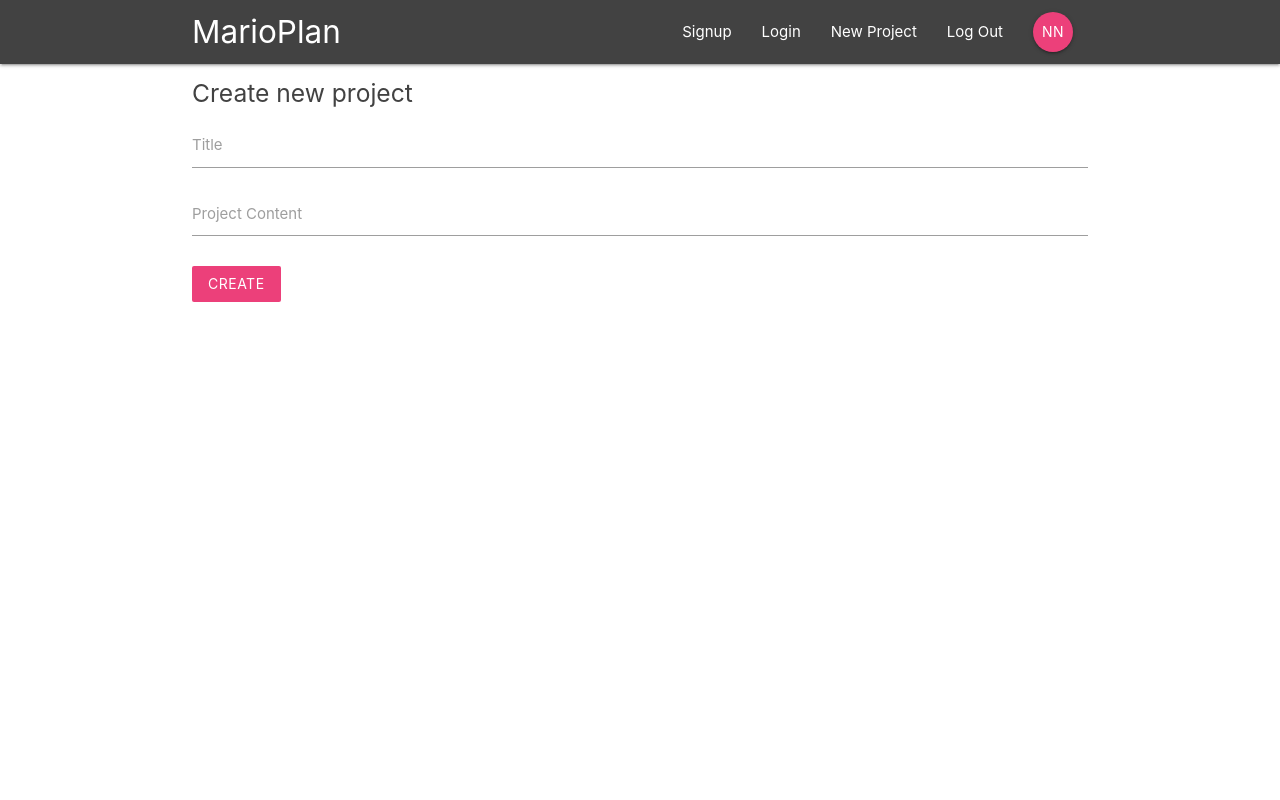
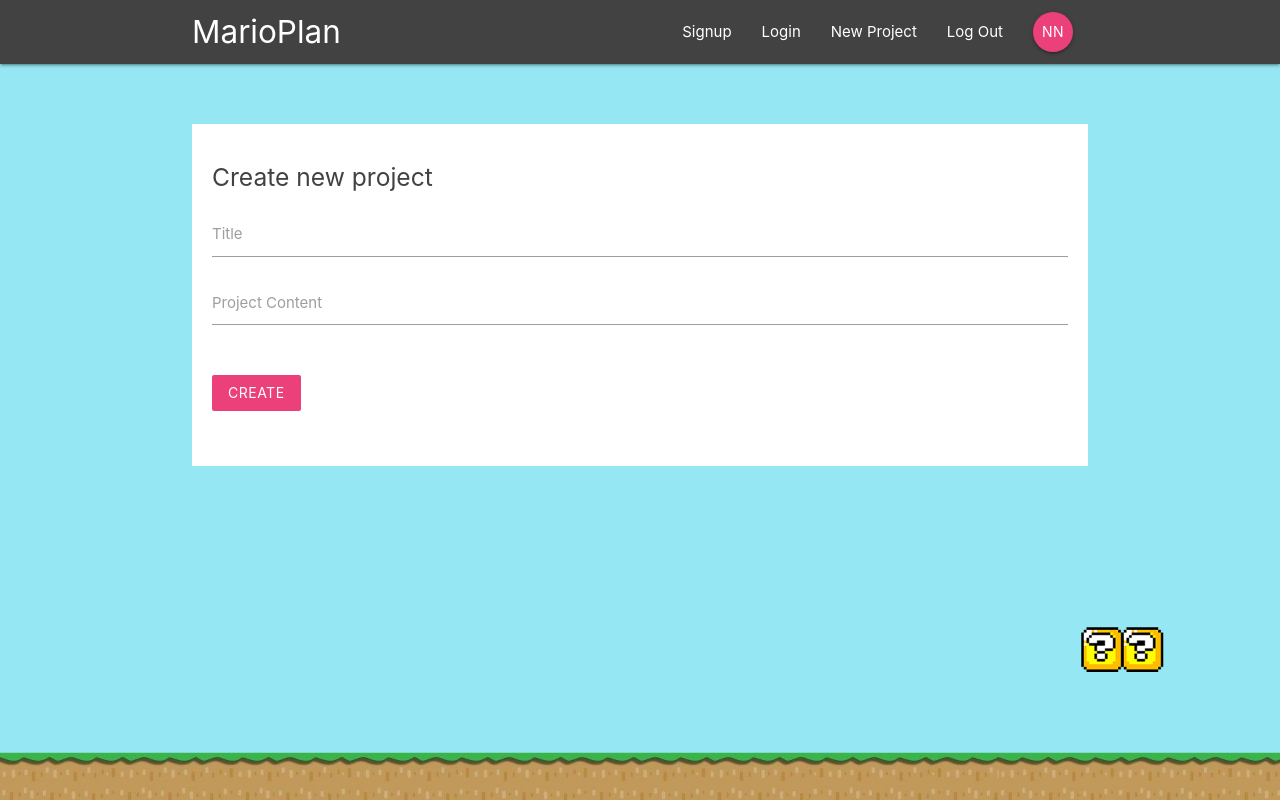
Before and after one commit to Werstern/react-redux-firebase-app, a React (Create React App) app: page /create in a window 1280 px wide. Built offline with nearby package versions, Linux system fonts and the light colour scheme.

Commit message:
modified nav links and css file

```diff
--- a/src/components/layout/SignedInLinks.js
+++ b/src/components/layout/SignedInLinks.js
@@ -4,7 +4,7 @@
 const SignedInLinks = () => {
   return (
     <ul className="right">
-      <li><NavLink to='/'>New Project</NavLink></li>
+      <li><NavLink to='/create'>New Project</NavLink></li>
       <li><NavLink to='/'>Log Out</NavLink></li>
       <li><NavLink to='/' className="btn btn-floating pink lighten-1">NN</NavLink></li>
     </ul>
--- a/src/components/layout/SignedOutLinks.js
+++ b/src/components/layout/SignedOutLinks.js
@@ -4,8 +4,8 @@
 const SignedOutLinks = () => {
   return (
     <ul className="right">
-      <li><NavLink to='/'>Signup</NavLink></li>
-      <li><NavLink to='/'>Login</NavLink></li>
+      <li><NavLink to='/signup'>Signup</NavLink></li>
+      <li><NavLink to='/signin'>Login</NavLink></li>
     </ul>
   );
 }
--- a/src/components/projects/CreateProject.js
+++ b/src/components/projects/CreateProject.js
@@ -8,7 +8,7 @@
 
   handleChange = (e) => {
     this.setState({
-      [e.target.id]:e.target.value
+      [e.target.id]: e.target.value
     })
   }
 
--- a/src/index.css
+++ b/src/index.css
@@ -1,3 +1,7 @@
+html {
+  min-height: 100%;
+}
+
 body {
   margin: 0;
   padding: 0;
@@ -6,9 +10,26 @@
     sans-serif;
   -webkit-font-smoothing: antialiased;
   -moz-osx-font-smoothing: grayscale;
+  background: url(/img/mario-bg.png) no-repeat ;
+  background-size: 100%;
+  background-position: bottom;
+  background-color: #95e8f3;
+  min-height: 100%;
 }
 
-code {
-  font-family: source-code-pro, Menlo, Monaco, Consolas, "Courier New",
-    monospace;
+form {
+  padding: 20px;
+  margin-top: 60px;
 }
+
+form button, form h5 {
+  margin: 20px 0;
+}
+
+input[type=text]:not(.browser-default):focus:not([readonly]),
+input[type=email]:not(.browser-default):focus:not([readonly]),
+input[type=password]:not(.browser-default):focus:not([readonly]),
+textarea.materialize-textarea:focus:not([readonly]){
+  border-color: #ec407a;
+  box-shadow: none;
+}
```
Also changed, not shown: public/img/mario-bg.png (added).
